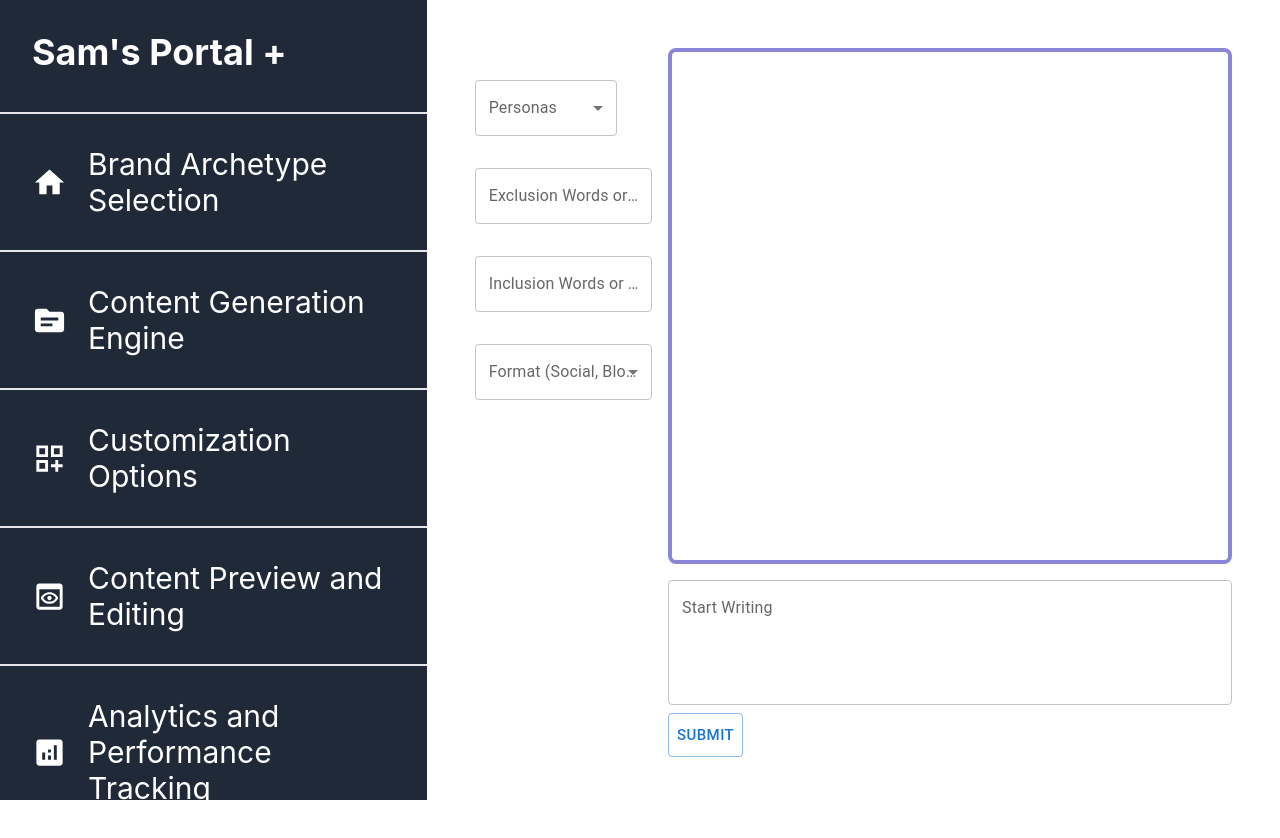
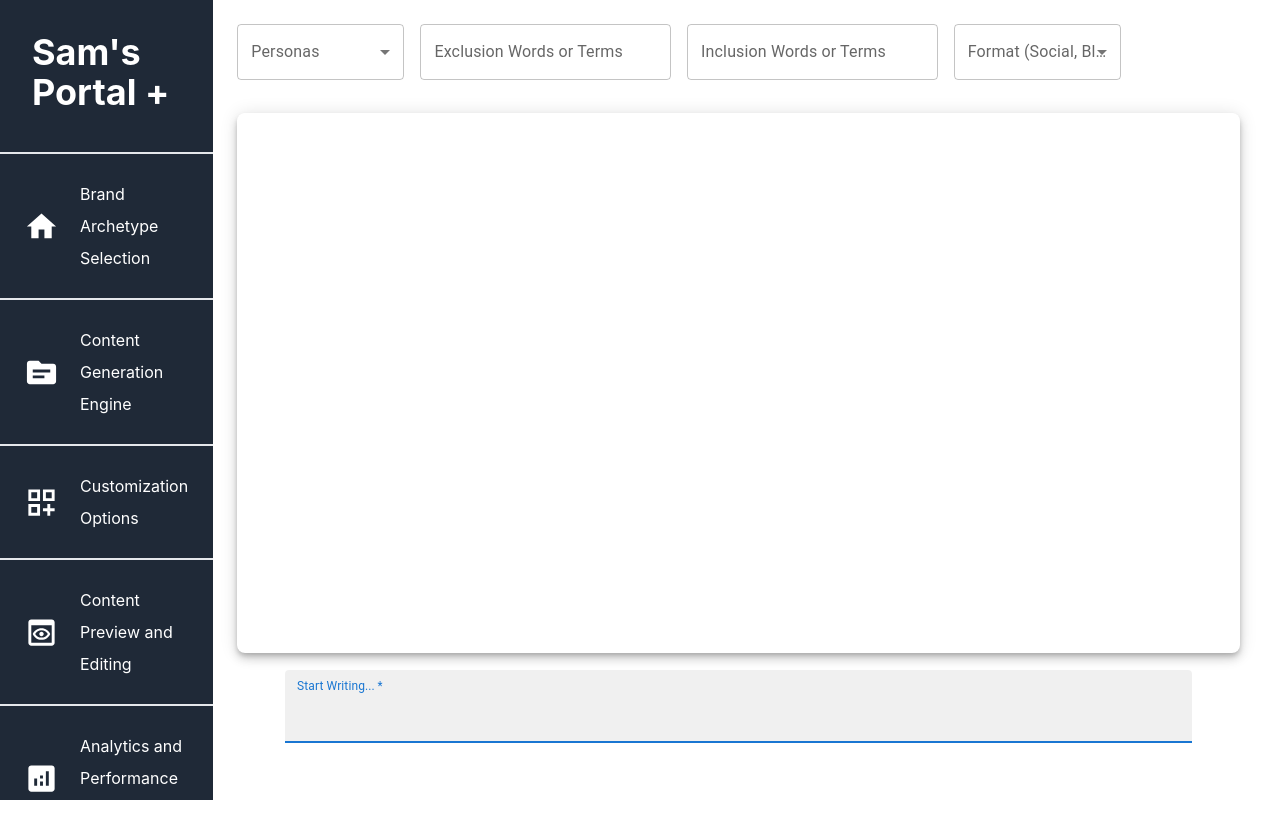
Before and after one commit to richswift426/archytype, a React (Create React App) app: page /engine in a window 1280 px wide. Shown: the top 838 px of the page. Built offline with nearby package versions, Linux system fonts and the light colour scheme.

Commit message:
Update sidebar and chatbox

```diff
--- a/src/App.js
+++ b/src/App.js
@@ -14,11 +14,11 @@ function App() {
     <div className="app">
       <Box sx={{ flexGrow: 1 }}>
         <Grid container>
-          <Grid item md={4}>
+          <Grid item md={2}>
             <Sidebar />
           </Grid>
-          <Grid item md={8}>
-            <div className="h-screen text-3xl text-gray-700 font-bold p-12">
+          <Grid item md={10}>
+            <div className="h-screen text-3xl text-gray-700 font-bold p-10">
               <Routes>
                 <Route path="selection" element={<ArchytypeSelection />} />
                 <Route path="engine" element={<ContentGeneration />} />
--- a/src/components/prompt/index.jsx
+++ b/src/components/prompt/index.jsx
@@ -1,5 +1,5 @@
 import { useEffect } from 'react';
-import { Box, Typography } from '@mui/material';
+import { Box, Typography, Fade } from '@mui/material';
 
 export default function PromptField({ prompt, left }) {
   useEffect(() => {
@@ -7,6 +7,7 @@ export default function PromptField({ prompt, left }) {
   });
 
   return (
+    <Fade in={true} style={{ transitionDelay: '200ms' }}>
       <Box
         sx={{
           borderRadius: 2,
@@ -19,5 +20,6 @@ export default function PromptField({ prompt, left }) {
           {prompt}
         </Typography>
       </Box>
+    </Fade>
   );
 }
--- a/src/layout/Sidebar/index.jsx
+++ b/src/layout/Sidebar/index.jsx
@@ -46,10 +46,11 @@ export default function Sidebar() {
       <List component="nav" aria-labelledby="nested-list-subheader">
         {routes.map(({ to, content, icon }, key) => (
           <div className="link-item border-t-2" key={key}>
-            <Link to={to} className="text-white text-3xl">
+            <Link to={to} className="text-white text-2xl">
               <ListItemButton
                 sx={{
-                  padding: 4,
+                  padding: 3,
+                  fontSize: '1rem',
                   '&:hover, &:focus': { bgcolor: 'rgba(71, 98, 130, 0.2)' },
                 }}
               >
--- a/src/pages/archytype-selection/index.jsx
+++ b/src/pages/archytype-selection/index.jsx
@@ -12,10 +12,8 @@ import {
   Paper,
   Select,
   Snackbar,
-  IconButton,
 } from '@mui/material';
 
-import { Close as CloseIcon } from '@mui/icons-material';
 import Quiz from 'components/quiz';
 import { archetypes } from 'constants/archetypes';
 import { quizzes } from 'constants/quiz';
@@ -67,14 +65,14 @@ export default function ArchytypeSelection() {
     if (Array.isArray(selectedAnswer)) {
       selectedAnswer.map((item) =>
         archyStats.forEach((archy) => {
-          if (archy[0] == item) {
+          if (archy[0] === item) {
             archy[1]++;
           }
         })
       );
     } else {
       archyStats.forEach((archy) => {
-        if (archy[0] == selectedAnswer) {
+        if (archy[0] === selectedAnswer) {
           archy[1]++;
         }
       });
@@ -148,9 +146,9 @@ export default function ArchytypeSelection() {
               colorSecondary
               elevation={3}
               sx={{
-                lineHeight: 2,
+                lineHeight: 1.3,
                 minWidth: 300,
-                minHeight: 400,
+                minHeight: 200,
                 p: 4,
                 color: '#42af73',
                 fontSize: '3rem',
--- a/src/pages/content-generation/index.jsx
+++ b/src/pages/content-generation/index.jsx
@@ -1,15 +1,18 @@
-import { useState, useEffect } from 'react';
+import { useState, useEffect, useRef } from 'react';
 import axios from 'axios';
-import { Box, TextField, Button, CircularProgress, Grid } from '@mui/material';
+
+import { Box, TextField, CircularProgress, Grid } from '@mui/material';
 import Customization from 'pages/customization';
 import PromptField from 'components/prompt';
 
 const instance = axios.create({ baseURL: 'http://67.207.86.221:5000/api' });
 
 export default function ContentGeneration() {
+  const messageEndRef = useRef(null);
   const [prompt, setPrompt] = useState('');
   const [queries, setQueries] = useState([]);
   const [isTyping, setIsTyping] = useState(false);
+  const [error, setError] = useState(false);
 
   useEffect(() => {
     const savedQueries = JSON.parse(localStorage.getItem('queries'));
@@ -19,20 +22,35 @@ export default function ContentGeneration() {
   }, []);
 
   useEffect(() => {
+    scrollToBottom();
     return () => {
       localStorage.setItem('queries', JSON.stringify(queries));
     };
   });
 
   useEffect(() => {
+    scrollToBottom();
     localStorage.setItem('queries', JSON.stringify(queries));
   }, [queries]);
 
   const handleChange = (e) => {
+    if (error) {
+      setError(false);
+    }
     setPrompt(e.target.value);
   };
 
-  const handleSubmit = async () => {
+  const scrollToBottom = () => {
+    messageEndRef.current?.scrollIntoView({ behavior: 'smooth' });
+  };
+
+  const handleKeyDown = async (e) => {
+    if (e.key === 'Enter') {
+      if (!prompt.length) {
+        setError(true);
+        return;
+      }
+
       const archytype = localStorage.getItem('archytype');
       const options = JSON.parse(localStorage.getItem('options'));
 
@@ -49,60 +67,66 @@ export default function ContentGeneration() {
         setQueries(chats);
         setIsTyping(false);
       }
+    }
   };
 
   return (
-    <>
     <Grid container sx={{ height: '100%' }} spacing={2}>
-        <Grid item md={3} sx={{ height: '100%' }}>
       <Customization />
-        </Grid>
-        <Grid item md={9} sx={{ height: '100%' }}>
       <Box
         sx={{
           display: 'flex',
           flexDirection: 'column',
           height: '75%',
-              border: 4,
+          width: '100%',
+          boxShadow: 6,
           marginBottom: 2,
           borderRadius: 2,
-              padding: 2,
+          padding: 1,
           overflow: 'auto',
-              borderColor: '#160cb380',
+          '::-webkit-scrollbar': {
+            width: '10px',
+          },
+          '::-webkit-scrollbar-thumb': {
+            height: '50px',
+            borderRadius: '10px',
+            backgroundColor: 'darkgrey',
+          },
         }}
       >
         {queries && queries.length
           ? queries?.map(({ role, content }, index) => (
-                  <PromptField
-                    prompt={content}
-                    key={index}
-                    left={role === 'ai'}
-                  />
+              <PromptField prompt={content} key={index} left={role === 'ai'} />
             ))
           : ''}
         {isTyping && <CircularProgress disableShrink />}
+        <div ref={messageEndRef}></div>
       </Box>
-          <Box sx={{ height: '20%' }}>
+      <Box
+        sx={{
+          width: '100%',
+          marginX: 6,
+        }}
+      >
         <TextField
-              multiline
-              rows={4}
-              label="Start Writing"
+          autoFocus
+          label="Start Writing..."
           value={prompt}
           fullWidth
-              color="success"
+          required
+          variant="filled"
           onChange={handleChange}
+          onKeyDown={handleKeyDown}
+          error={error}
+          inputProps={{
+            style: {
+              height: '40px',
+              fontSize: '1.5rem',
+              color: '#291b1b',
+            },
+          }}
         />
-            <Button
-              variant="outlined"
-              size="large"
-              sx={{ mt: 1, p: 1 }}
-              onClick={handleSubmit}
-            >
-              SUBMIT
-            </Button>
       </Box>
     </Grid>
-      </Grid>
-    </>
   );
 }
--- a/src/pages/customization/index.jsx
+++ b/src/pages/customization/index.jsx
@@ -1,11 +1,6 @@
 import { useState, useEffect } from 'react';
 import {
-  Alert,
-  AlertTitle,
-  Box,
-  Button,
   FormControl,
-  Typography,
   TextField,
   Grid,
   InputLabel,
@@ -74,16 +69,9 @@ export default function Customization() {
 
   return (
     <>
-      {/* <Alert severity="success">
-        <Typography
-          variant="h4"
-          component="h4"
-          sx={{ marginTop: 4, marginBottom: 4 }}
-        >
-          <strong>Here are the customization Options </strong>
-        </Typography>
-      </Alert> */}
-      <FormControl sx={{ minWidth: '80%', marginTop: 4 }}>
+      <Grid container gap={2}>
+        <Grid item md={2} sm={5}>
+          <FormControl sx={{ minWidth: '100%' }}>
             <InputLabel>Personas</InputLabel>
             <Select
               labelId="demo-simple-select-helper-label"
@@ -110,6 +98,8 @@ export default function Customization() {
               ))}
             </Select>
           </FormControl>
+        </Grid>
+        <Grid item md={3} sm={5}>
           <TextField
             name="exclusion"
             multiline
@@ -117,8 +107,9 @@ export default function Customization() {
             value={exclusion}
             fullWidth
             onChange={handleChange}
-        sx={{ marginBottom: 4, marginTop: 4 }}
           />
+        </Grid>
+        <Grid item md={3} sm={5}>
           <TextField
             name="inclusion"
             multiline
@@ -128,6 +119,8 @@ export default function Customization() {
             onChange={handleChange}
             sx={{ marginBottom: 4 }}
           />
+        </Grid>
+        <Grid item md={2} sm={5}>
           <FormControl sx={{ minWidth: '100%' }}>
             <InputLabel>Format (Social, Blog, Description)</InputLabel>
             <Select
@@ -144,6 +137,8 @@ export default function Customization() {
               ))}
             </Select>
           </FormControl>
+        </Grid>
+      </Grid>
     </>
   );
 }
```
Lines whose indentation alone changed are shown as unchanged.
